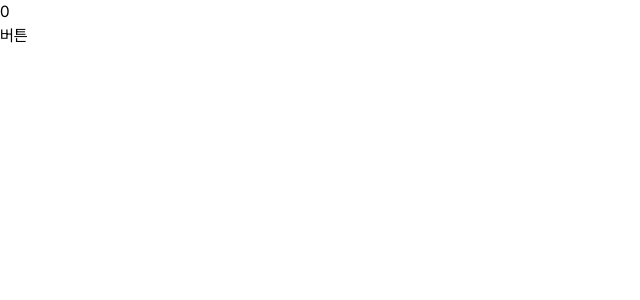
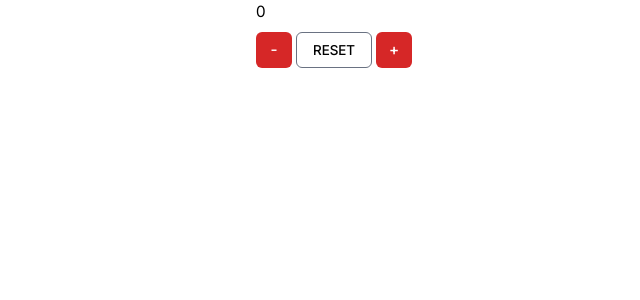
Before and after one commit to ISTP-A/frontend-study, a React (Vite) app: page / in a window 1280 px wide. Shown: the top 300 px of the page, without its empty margins (0-640 px from the left). Built offline with nearby package versions, Linux system fonts and the light colour scheme.

Commit message:
chore: rename count to counter

```diff
--- a/src/App.tsx
+++ b/src/App.tsx
@@ -1,4 +1,4 @@
-import CountPage from './pages/count/count-page'
+import CountPage from './pages/counter/counter-page'
 
 function App() {
   return <CountPage />
--- a/src/pages/count/count-page.tsx
+++ /dev/null
@@ -1,16 +0,0 @@
-import { useState } from "react"
-
-export default function CountPage() {
-    const [count, setCount] = useState<number>(0)
-    return (
-        <div>
-            <p>{count}</p>
-            <button
-                type='button'
-                onClick={() => setCount(prev => prev + 1)}
-            >
-                버튼
-            </button>
-        </div>
-    )
-}
--- /dev/null
+++ b/src/pages/counter/counter-page.tsx
@@ -0,0 +1,20 @@
+import { useState } from "react"
+import { Button } from "../../components/ui/button"
+
+export default function CounterPage() {
+    const [count, setCount] = useState<number>(0)
+
+    const handleUpCount = () => setCount(prev => prev + 1)
+    const handleDownCount = () => setCount(prev => prev - 1)
+    const handleResetCount = () => setCount(0)
+    return (
+        <div className="max-w-screen-md mx-auto flex flex-col gap-2">
+            <p>{count}</p>
+            <div className="inline-flex items-center gap-1">
+                <Button size='icon' onClick={handleDownCount}>-</Button>
+                <Button variant='outline' size='sm' onClick={handleResetCount}>RESET</Button>
+                <Button size='icon' onClick={handleUpCount}>+</Button>
+            </div>
+        </div>
+    )
+}
```
